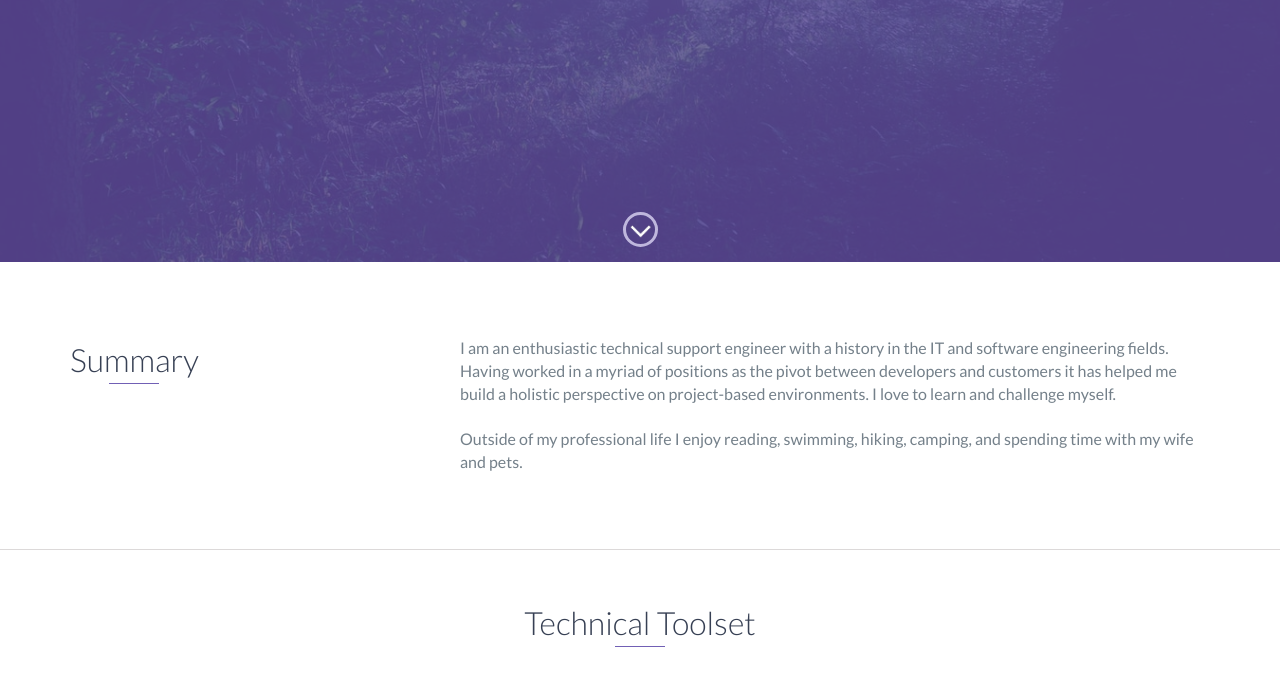
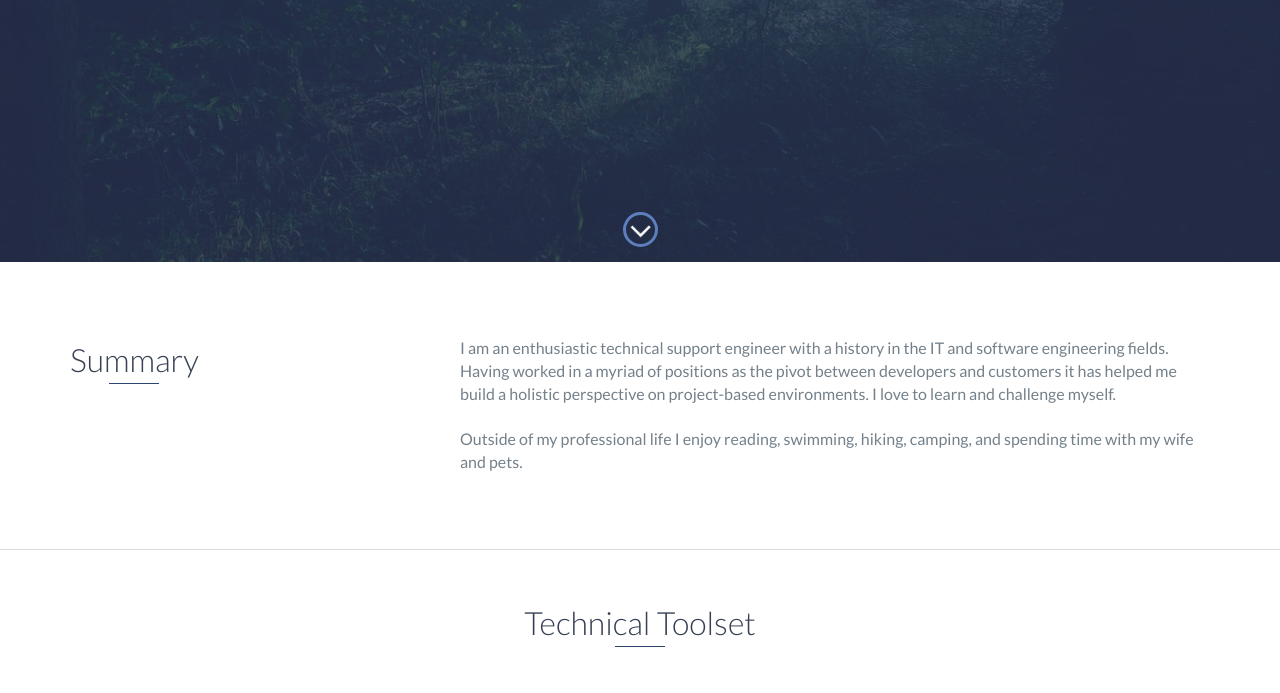
Before and after one commit to brinecr/brinecr.github.io, a website: page index.html in a window 1280 px wide. Shown: the part 538-1231 px from the top of the page. Drawn offline with nearby package versions, Linux system fonts and the light colour scheme; files that its build step writes are made by us from their sources.

Commit message:
Update styles.scss
Update color

```diff
--- a/scss/styles.scss
+++ b/scss/styles.scss
@@ -34,7 +34,7 @@
 */
 
 // Define base and accent colors
-$base-color: #7160B5;
+$base-color: #2C446F;
 $base-color-hover: darken($base-color, 10%);
 
 // Define background colors
```
